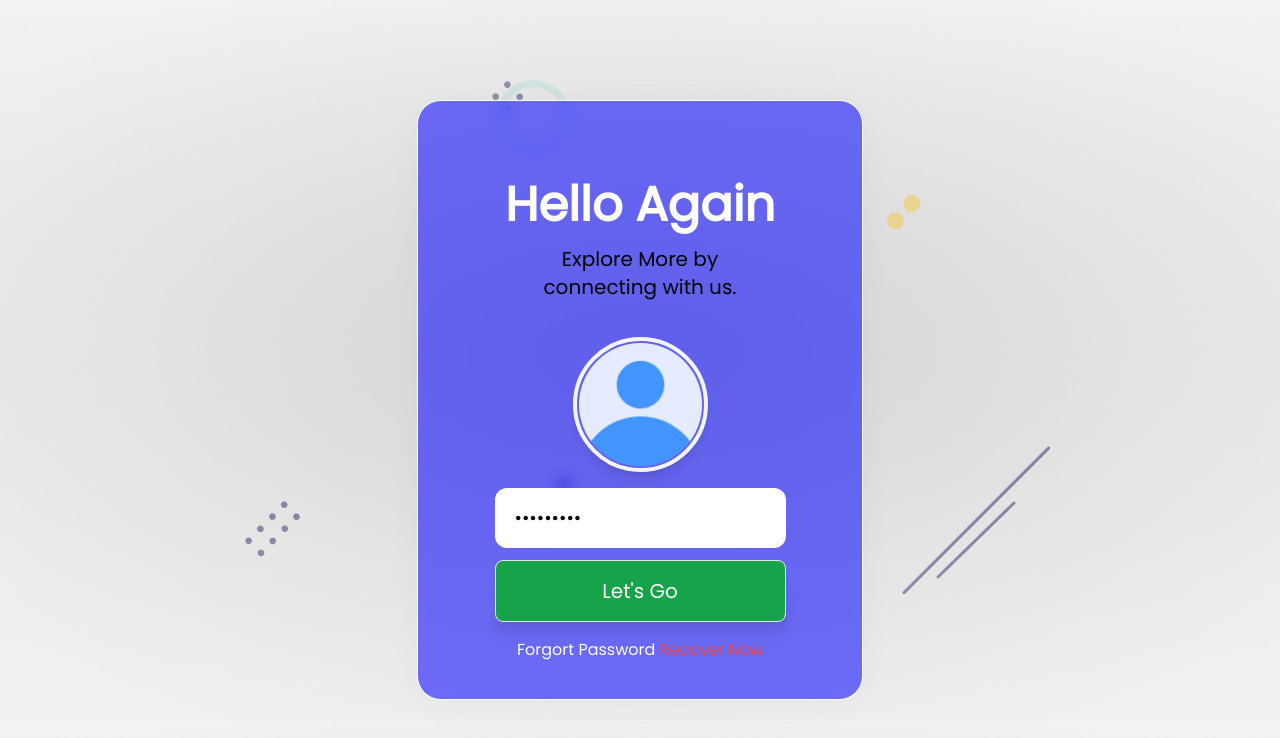
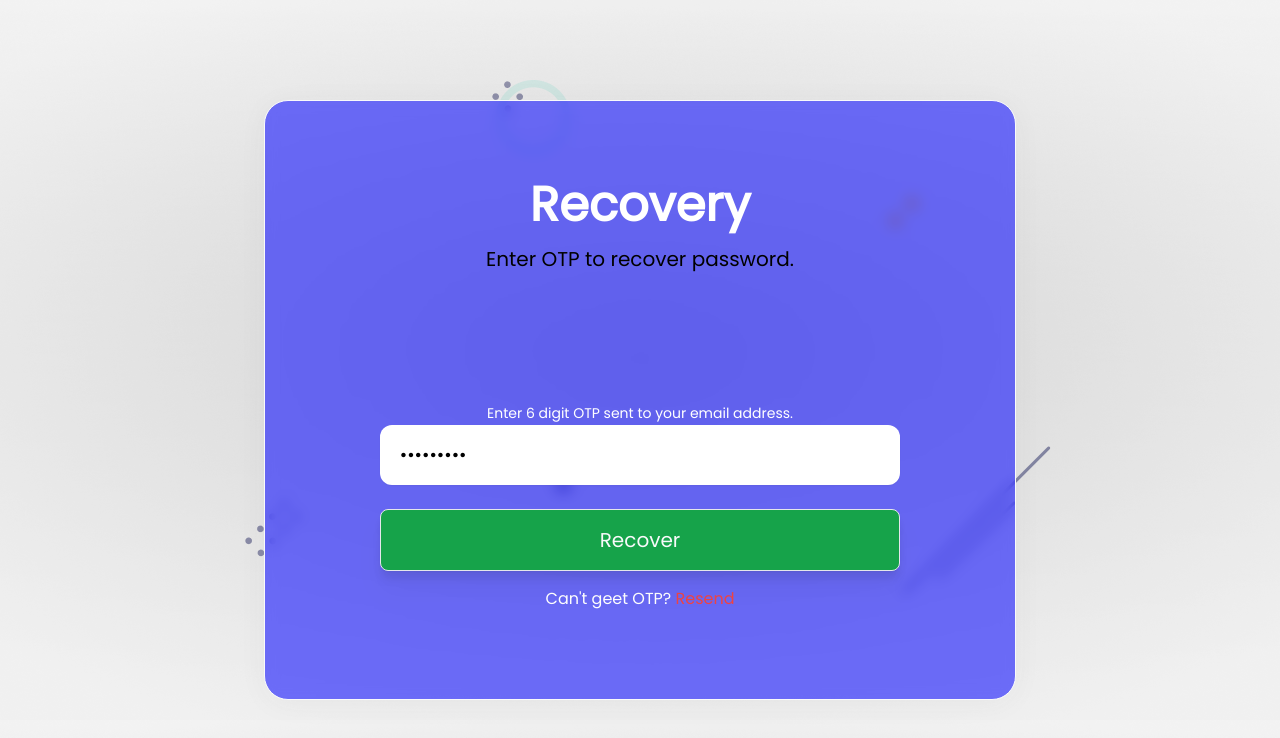
Before and after one commit to Vivek-Anil-Kalal/login_app, a React (Create React App) app in the folder client/: page /recovery in a window 1280 px wide. Shown: the top 738 px of the page. Built offline with nearby package versions, Linux system fonts and the light colour scheme.

Commit message:
Recovery Component COmpleted

```diff
--- a/client/src/components/Password.js
+++ b/client/src/components/Password.js
@@ -39,7 +39,7 @@ const Password = () => {
             </div>
 
             <div className="textbox flex flex-col items-center gap-3">
-              <input {...formik.getFieldProps('password')} className={styles.textbox} type="password" name="password" placeholder='Password' />
+              <input {...formik.getFieldProps('password')} className={styles.textbox} type="password" name="password" placeholder='OTP' />
               <button className={`${styles.btn} bg-green-600 drop-shadow-xl`} type="submit">Let's Go</button>
             </div>
 
--- a/client/src/components/Recovery.js
+++ b/client/src/components/Recovery.js
@@ -1,21 +1,20 @@
 import React from 'react'
 import { Link } from 'react-router-dom'
-import { profile } from '../assets'
 import styles from '../styles/Username.module.css'
 import { Toaster } from 'react-hot-toast'
 import { useFormik } from 'formik'
 import { passwordValidate } from '../helper/validate'
 
-const Password = () => {
+const Recovery = () => {
 
   const formik = useFormik({
-    initialValues : {
-      password : 'admin@123'
+    initialValues: {
+      password: 'admin@123'
     },
-    validate : passwordValidate ,
-    validateOnBlur: false ,
-    validateOnChange : false ,
-    onSubmit : async values => {
+    validate: passwordValidate,
+    validateOnBlur: false,
+    validateOnChange: false,
+    onSubmit: async values => {
       console.log(values);
     }
   })
@@ -27,25 +26,29 @@ const Password = () => {
       <div className="flex justify-center items-center h-screen">
         <div className={styles.glass}>
           <div className="title flex flex-col items-center">
-            <h4 className="text-5xl font-bold text-white">Hello Again</h4>
+            <h4 className="text-5xl font-bold text-white">Recovery</h4>
             <span className="py-4 text-xl w-2/3 text-center text-gray-5">
-              Explore More by connecting with us.
+              Enter OTP to recover password.
             </span>
           </div>
 
-          <form onSubmit={formik.handleSubmit} className="py-1">
+          <form onSubmit={formik.handleSubmit} className="pt-20">
             <div className="profile flex justify-center py-4">
-              <img src={profile} className={styles.profile_img} alt="avatar" />
             </div>
 
-            <div className="textbox flex flex-col items-center gap-3">
-              <input {...formik.getFieldProps('password')} className={styles.textbox} type="password" name="password" placeholder='Password' />
-              <button className={`${styles.btn} bg-green-600 drop-shadow-xl`} type="submit">Let's Go</button>
+            <div className="textbox flex flex-col items-center gap-6">
+              <div className="input text-center">
+                <span className='py-4 text-sm text-left text-white'>
+                  Enter 6 digit OTP sent to your email address.
+                </span>
+
+                <input {...formik.getFieldProps('password')} className={styles.textbox} type="password" name="password" placeholder='Password' />
+              </div>
+              <button className={`${styles.btn} bg-green-600 drop-shadow-xl`} type="submit">Recover</button>
             </div>
 
             <div className="text-center py-4">
-              {/* Link is better than using a (anchor tag) because anchor tag reloads the browser when the request made */}
-              <span className='text-white'>Forgort Password <Link to="/recovery" className="text-red-500">Recover Now</Link></span>
+              <span className='text-white'>Can't geet OTP? <button className="text-red-500">Resend</button></span>
             </div>
           </form>
         </div>
@@ -54,4 +57,4 @@ const Password = () => {
   )
 }
 
-export default Password
+export default Recovery
```
